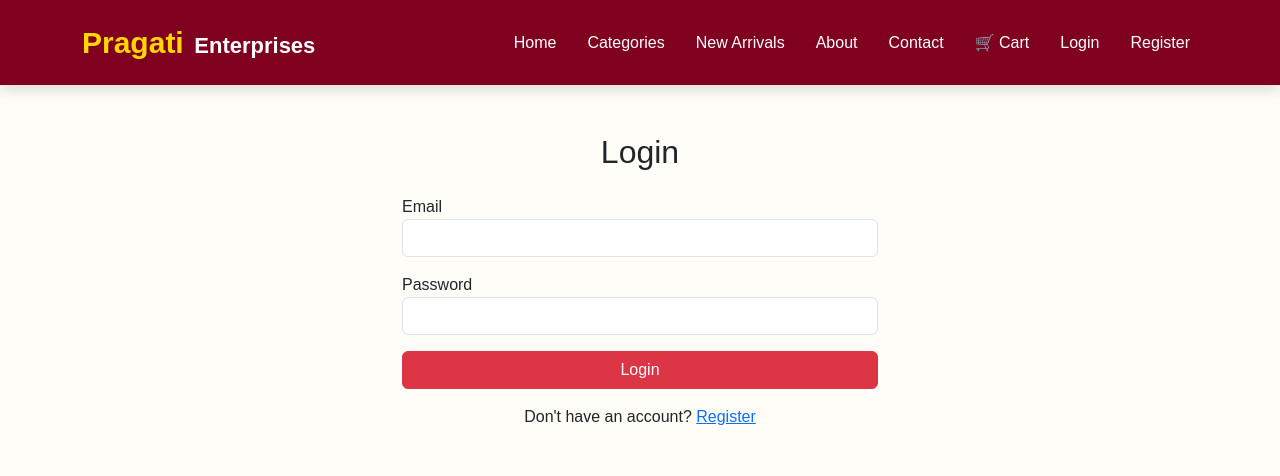
After one commit to prerna0003/Pragati_Enterprises, a Flask app: a page that uses templates/base.html in a window 1280 px wide. The commit adds this page. Shown: the top 476 px of the page. Run offline with Flask 3, Linux system fonts and the light colour scheme.

Commit message:
Implemented customer authentication and user order management

```diff
--- a/app.py
+++ b/app.py
@@ -3,7 +3,8 @@ from werkzeug.utils import secure_filename
 from flask import session
 from flask import Flask, render_template, request, redirect, url_for
 from config import Config
-from models import db, Product, Order , OrderItem
+from models import db, Product, Order, OrderItem, User
+from flask_login import LoginManager, login_user, logout_user, login_required, current_user
 
 app = Flask(__name__)
 UPLOAD_FOLDER = "static/uploads"
@@ -11,6 +12,14 @@ app.config["UPLOAD_FOLDER"] = UPLOAD_FOLDER
 app.config.from_object(Config)
 
 db.init_app(app)
+
+login_manager = LoginManager()
+login_manager.init_app(app)
+login_manager.login_view = "login"
+
+@login_manager.user_loader
+def load_user(user_id):
+    return User.query.get(int(user_id))
 
 with app.app_context():
     db.create_all()
@@ -198,24 +207,28 @@ def add_to_cart(id):
     return redirect(url_for("cart"))
 
 @app.route("/checkout", methods=["GET", "POST"])
+@login_required
 def checkout():
 
     cart = session.get("cart", {})
 
     if request.method == "POST":
 
+        name = request.form["name"]
+        phone = request.form["phone"]
+        address = request.form["address"]
+
         total = 0
 
         for product_id, qty in cart.items():
-
             product = Product.query.get(int(product_id))
-
             total += product.price * qty
 
         order = Order(
-            customer_name=request.form["name"],
-            phone=request.form["phone"],
-            address=request.form["address"],
+            user_id=current_user.id,
+            customer_name=name,
+            phone=phone,
+            address=address,
             total_amount=total
         )
 
@@ -223,7 +236,6 @@ def checkout():
         db.session.commit()
 
         for product_id, qty in cart.items():
-
             product = Product.query.get(int(product_id))
 
             item = OrderItem(
@@ -242,7 +254,6 @@ def checkout():
         return redirect(url_for("order_success"))
 
     return render_template("checkout.html")
-
 @app.route("/order-success")
 def order_success():
 
@@ -282,5 +293,72 @@ def update_order_status(id):
 
     return redirect(url_for("view_order", id=id))
 
+@app.route("/register", methods=["GET", "POST"])
+def register():
+
+    if request.method == "POST":
+
+        # Check if email already exists
+        existing_user = User.query.filter_by(
+            email=request.form["email"]
+        ).first()
+
+        if existing_user:
+            return "Email already registered."
+
+        user = User(
+            name=request.form["name"],
+            email=request.form["email"]
+        )
+
+        user.set_password(request.form["password"])
+
+        db.session.add(user)
+        db.session.commit()
+
+        return redirect(url_for("login"))
+
+    return render_template("register.html")
+
+@app.route("/login", methods=["GET", "POST"])
+def login():
+
+    if request.method == "POST":
+
+        user = User.query.filter_by(
+            email=request.form["email"]
+        ).first()
+
+        if user and user.check_password(request.form["password"]):
+
+            login_user(user)
+
+            return redirect(url_for("home"))
+
+        return "Invalid email or password."
+
+    return render_template("login.html")
+
+@app.route("/logout")
+@login_required
+def logout():
+
+    logout_user()
+
+    return redirect(url_for("home"))
+
+@app.route("/my-orders")
+@login_required
+def my_orders():
+
+    orders = Order.query.filter_by(
+    user_id=current_user.id
+).order_by(Order.id.desc()).all()
+
+    return render_template(
+        "my_orders.html",
+        orders=orders
+    )
+
 if __name__ == "__main__":
     app.run(debug=True)
--- a/templates/base.html
+++ b/templates/base.html
@@ -63,6 +63,42 @@
     </a>
 </li>
 
+{% if current_user.is_authenticated %}
+
+<li class="nav-item">
+    <a class="nav-link" href="{{ url_for('my_orders') }}">
+        📦 My Orders
+    </a>
+</li>
+
+<li class="nav-item">
+    <span class="nav-link">
+        👋 {{ current_user.name }}
+    </span>
+</li>
+
+<li class="nav-item">
+    <a class="nav-link" href="{{ url_for('logout') }}">
+        Logout
+    </a>
+</li>
+
+{% else %}
+
+<li class="nav-item">
+    <a class="nav-link" href="{{ url_for('login') }}">
+        Login
+    </a>
+</li>
+
+<li class="nav-item">
+    <a class="nav-link" href="{{ url_for('register') }}">
+        Register
+    </a>
+</li>
+
+{% endif %}
+
             </ul>
 
         </div>
--- /dev/null
+++ b/templates/login.html
@@ -0,0 +1,48 @@
+{% extends "base.html" %}
+
+{% block title %}
+Login
+{% endblock %}
+
+{% block content %}
+
+<div class="container py-5" style="max-width:500px;">
+
+    <h2 class="text-center mb-4">Login</h2>
+
+    <form method="POST">
+
+        <div class="mb-3">
+            <label>Email</label>
+            <input
+                type="email"
+                class="form-control"
+                name="email"
+                required>
+        </div>
+
+        <div class="mb-3">
+            <label>Password</label>
+            <input
+                type="password"
+                class="form-control"
+                name="password"
+                required>
+        </div>
+
+        <div class="d-grid">
+            <button class="btn btn-danger">
+                Login
+            </button>
+        </div>
+
+    </form>
+
+    <div class="text-center mt-3">
+        Don't have an account?
+        <a href="{{ url_for('register') }}">Register</a>
+    </div>
+
+</div>
+
+{% endblock %}
```
Also changed, not shown: models.py (+22 -0 lines), templates/my_orders.html (added, +51 -0 lines), templates/register.html (added, +40 -0 lines), pragati.db, static/uploads/Kanjivaram.jpeg (added).
